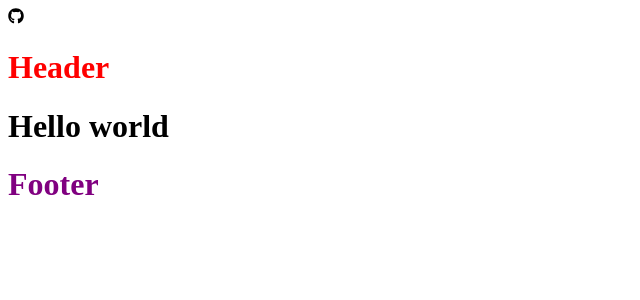
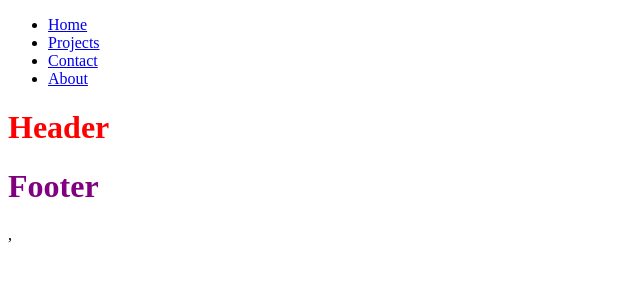
Before and after one commit to MattiasWaern/Portfolio, a React app: page / in a window 1280 px wide. Shown: the top 300 px of the page, without its empty margins (0-640 px from the left). Built offline with nearby package versions, Linux system fonts and the light colour scheme; the HTML template or start-up script is replaced by a standard one.

Commit message:
commit header links
laddade också ner react-router-dom

```diff
--- a/package.json
+++ b/package.json
@@ -17,6 +17,7 @@
     "react": "^19.2.8",
     "react-dom": "^19.2.8",
     "react-icons": "^5.7.0",
+    "react-router-dom": "^7.18.3",
     "tailwindcss": "^4.3.3"
   },
   "devDependencies": {
--- a/src/App.tsx
+++ b/src/App.tsx
@@ -1,16 +1,10 @@
-import Header from "./components/Header";
-import Footer from "./components/Footer";
+import HomePage  from './pages/Startsida';
 
 function App() {
 
   return (
     <>
-
-        <Header/>
-
-          <h1>Hello world</h1>
-
-         <Footer/>
+      <HomePage/>
     </>
   )
 }
--- a/src/components/Header.tsx
+++ b/src/components/Header.tsx
@@ -1,10 +1,20 @@
 import "../styles/Header.css";
-import { FaGithub } from "react-icons/fa";
+import { Link } from "react-router-dom";
 
 function Header() {
   return (
     <header className="header">
-      <FaGithub />
+
+     <div className="navbar">
+      <ul>
+        <li> <Link to="/">Home</Link> </li>
+        <li> <Link to="/Projects">Projects</Link> </li>
+        <li> <Link to="/Contact">Contact</Link> </li>
+        <li> <Link to="/About">About</Link> </li>
+      </ul>
+     </div>
+
+
 
       <h1>Header</h1>
     </header>
--- a/src/main.tsx
+++ b/src/main.tsx
@@ -1,9 +1,12 @@
 import { StrictMode } from 'react'
 import { createRoot } from 'react-dom/client'
+import { BrowserRouter } from 'react-router-dom'
 import App from './App.tsx'
 
 createRoot(document.getElementById('root')!).render(
+<BrowserRouter>
   <StrictMode>
     <App />
   </StrictMode>,
+</BrowserRouter>
 )
--- a/src/pages/Startsida.tsx
+++ b/src/pages/Startsida.tsx
@@ -0,0 +1,21 @@
+import Footer from "../components/Footer";
+import Header from "../components/Header";
+
+
+function HomePage() {
+
+  return (
+    <>
+        <Header/>
+
+        <main>
+
+        </main>
+
+
+         <Footer/>
+    </>
+  )
+}
+
+export default HomePage;
```
Also changed, not shown: 1 other file (tests, documents, lock files or other folders).
